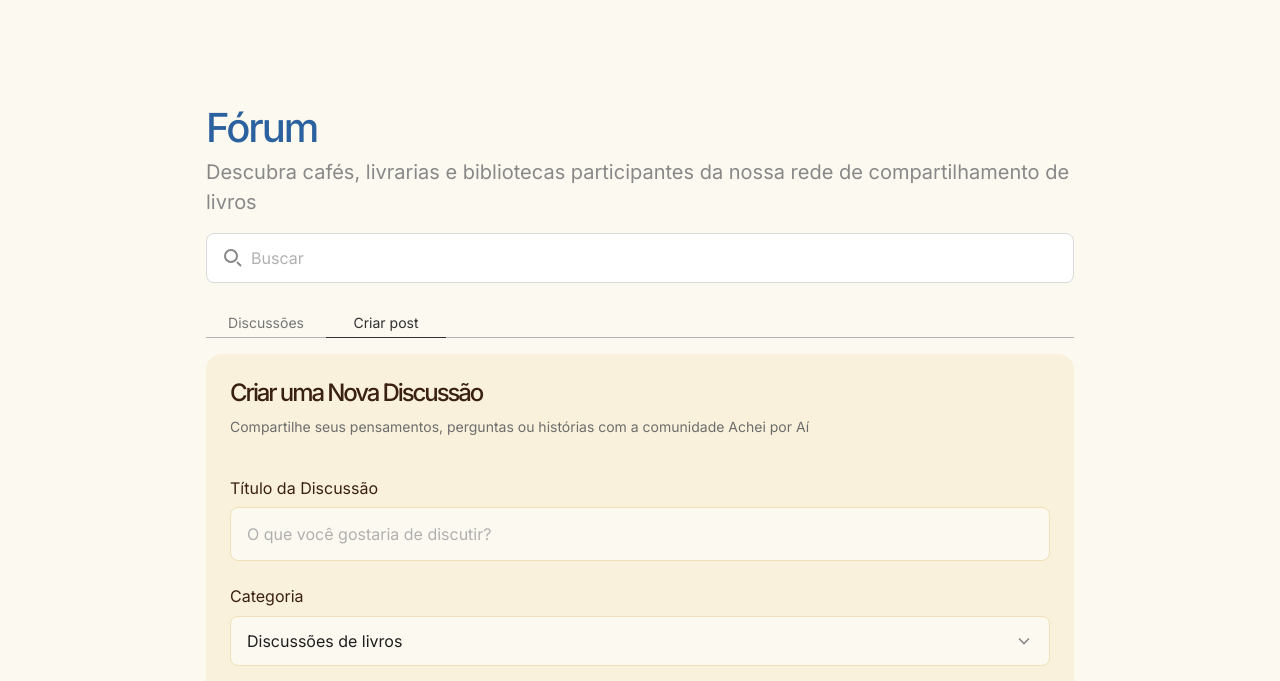
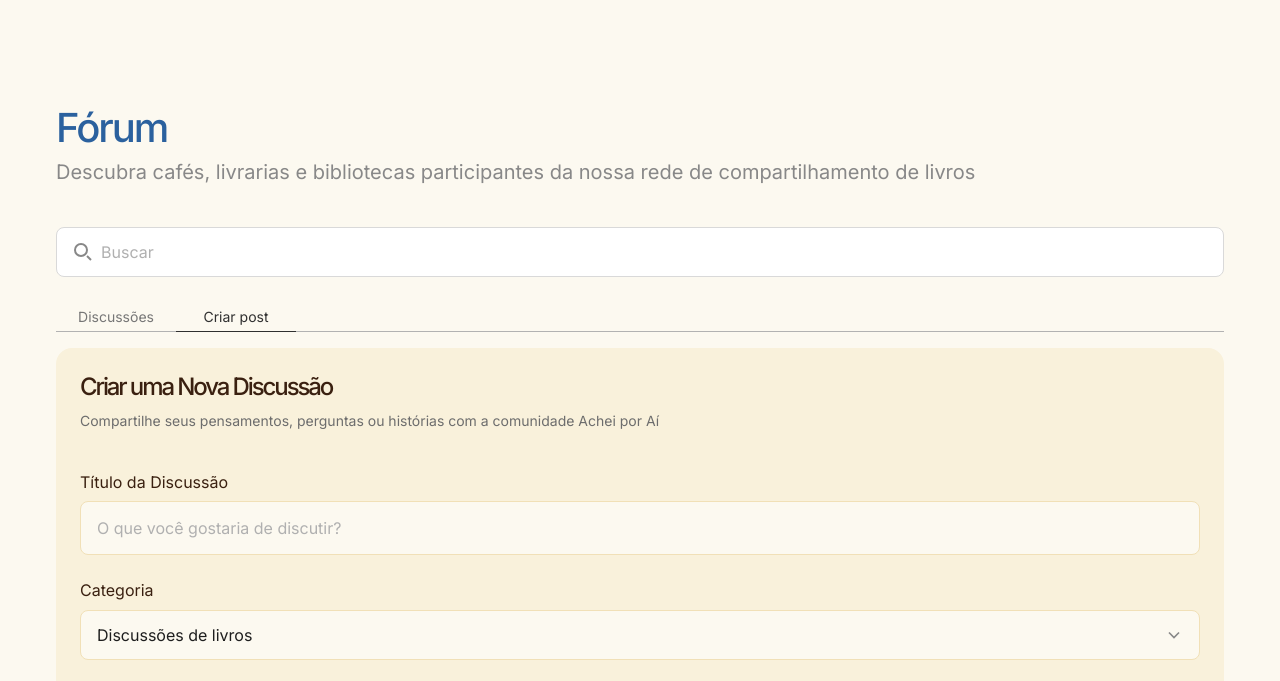
Before and after one commit to ericvieira/encontrei-html, a website: page criar-post.html in a window 1280 px wide. Shown: the part 71-752 px from the top of the page. Drawn offline with Linux system fonts and the light colour scheme.

Commit message:
Align criar-post layout to Figma

```diff
--- a/criar-post.html
+++ b/criar-post.html
@@ -63,17 +63,19 @@
   </header>
 
   <!-- Main Content -->
-  <main class="forum-page">
-    <div class="forum-page__hero">
+  <main style="background-color: var(--color-background-secondary); min-height: calc(100vh - 94px);">
+    <section class="section">
       <div class="container">
         <!-- Page Title -->
-        <div class="forum-page__header">
-          <h1 class="forum-page__title">Fórum</h1>
-          <p class="forum-page__subtitle">Descubra cafés, livrarias e bibliotecas participantes da nossa rede de compartilhamento de livros</p>
+        <div class="section-header">
+          <div class="section-header__content">
+            <h1 class="section-header__title">Fórum</h1>
+            <p class="section-header__subtitle">Descubra cafés, livrarias e bibliotecas participantes da nossa rede de compartilhamento de livros</p>
+          </div>
         </div>
 
         <!-- Search Bar -->
-        <div class="search-bar forum-page__search">
+        <div class="search-bar">
           <svg class="search-bar__icon" viewBox="0 0 20 20" fill="none" stroke="currentColor" stroke-width="2">
             <circle cx="8" cy="8" r="6"/>
             <path d="M14 14l4 4"/>
@@ -147,7 +149,7 @@
           </div>
         </div>
       </div>
-    </div>
+    </section>
   </main>
 
   <!-- Footer -->
--- a/css/components/criar-post-page.css
+++ b/css/components/criar-post-page.css
@@ -2,43 +2,6 @@
  * Criar Post Page Component
  * Standalone create discussion page styling
  */
-
-.forum-page {
-  background-color: var(--color-background-secondary);
-}
-
-.forum-page__hero {
-  padding: var(--space-20) 0;
-}
-
-.forum-page .container {
-  max-width: 900px;
-}
-
-.forum-page__header {
-  display: flex;
-  flex-direction: column;
-  gap: var(--space-1);
-  margin-bottom: var(--space-4);
-}
-
-.forum-page__title {
-  font-size: var(--font-size-3xl);
-  font-weight: var(--font-weight-medium);
-  color: var(--color-primary);
-  letter-spacing: var(--letter-spacing-tightest);
-  line-height: var(--line-height-tight);
-}
-
-.forum-page__subtitle {
-  font-size: var(--font-size-lg);
-  color: var(--color-woodsmoke-400);
-  line-height: var(--line-height-normal);
-}
-
-.forum-page__search {
-  margin-bottom: var(--space-6);
-}
 
 .criar-post-wrapper {
   max-width: none;
@@ -186,18 +149,6 @@
 
 /* Responsive */
 @media (max-width: 768px) {
-  .forum-page__hero {
-    padding: var(--space-10) 0;
-  }
-
-  .forum-page__title {
-    font-size: var(--font-size-2xl);
-  }
-
-  .forum-page__subtitle {
-    font-size: var(--font-size-md);
-  }
-
   .criar-post-card {
     padding: var(--space-5);
   }
```
Also changed, not shown: forum.html (+7 -5 lines).
